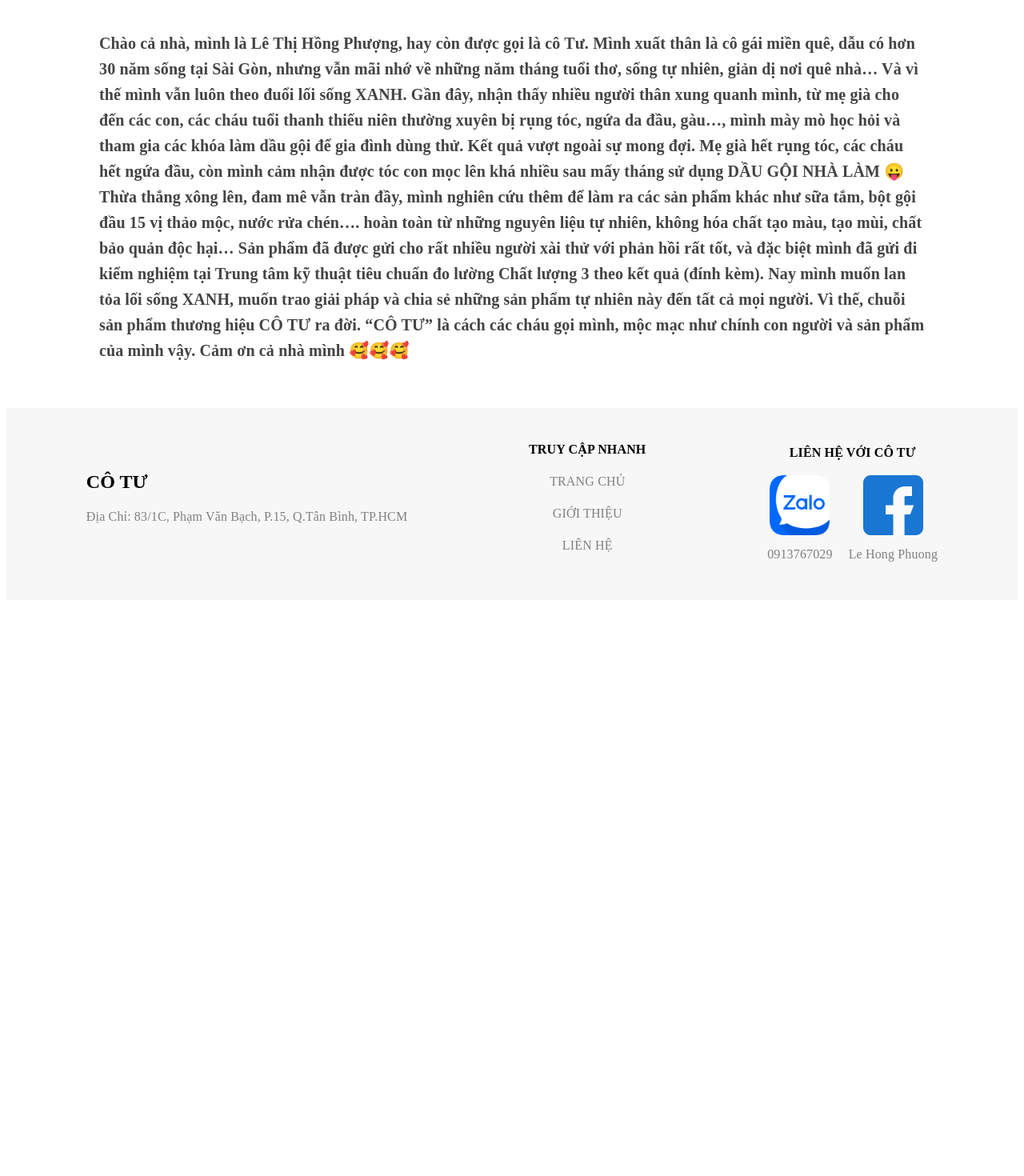
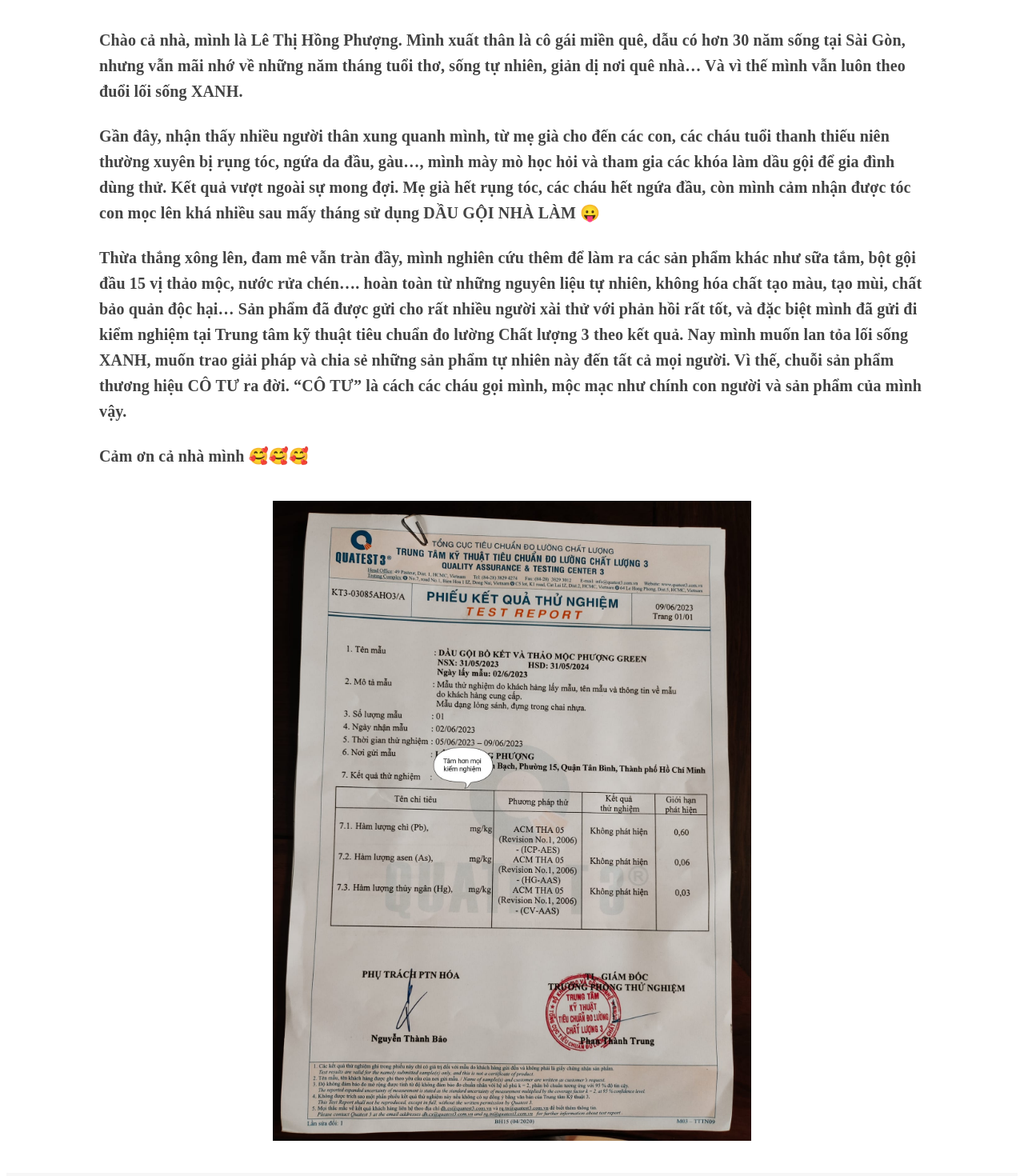
Before and after one commit to XkhangNguyen/dau-goi-co-tu, a React (Vite) app in the folder client/: page /gioi-thieu in a window 1280 px wide. Shown: the part 1000-2470 px from the top of the page at 80% size. Before the commit the page ends 1758 px from the top, so only its background shows below. Built offline with nearby package versions, Linux system fonts and the light colour scheme; a web font is replaced by a local one.

Commit message:
Fix content in about us

```diff
--- a/client/src/scenes/aboutPage/index.jsx
+++ b/client/src/scenes/aboutPage/index.jsx
@@ -2,9 +2,23 @@
 import {Container, Typography, Box } from '@mui/material';
 import useCheckMobileScreen from './../../components/checkMobileScreen'
 import ava from './../../assets/images/ava.jpg'
+import testResult from './../../assets/images/ket_qua_thu_nghiem.jpg'
 
 const AboutPage = () => {
     const isMobile = useCheckMobileScreen();
+
+    const renderParagraph = (text) => (
+        <Typography
+            variant="h6"
+            sx={{
+                textAlign: 'left',
+                paddingTop: '2vh',
+                paddingBottom:'1vh',
+            }}
+        >
+         {text}
+         </Typography>
+    )
 
     return (
         <div>
@@ -43,28 +57,26 @@
 
                 </Box>
 
-                <Typography
-                    variant="h6"
+                {renderParagraph('Chào cả nhà, mình là Lê Thị Hồng Phượng. Mình xuất thân là cô gái miền quê, dẫu có hơn 30 năm sống tại Sài Gòn, nhưng vẫn mãi nhớ về những năm tháng tuổi thơ, sống tự nhiên, giản dị nơi quê nhà… Và vì thế mình vẫn luôn theo đuổi lối sống XANH.')}
+                {renderParagraph('Gần đây, nhận thấy nhiều người thân xung quanh mình, từ mẹ già cho đến các con, các cháu tuổi thanh thiếu niên thường xuyên bị rụng tóc, ngứa da đầu, gàu…, mình mày mò học hỏi và tham gia các khóa làm dầu gội để gia đình dùng thử. Kết quả vượt ngoài sự mong đợi. Mẹ già hết rụng tóc, các cháu hết ngứa đầu, còn mình cảm nhận được tóc con mọc lên khá nhiều sau mấy tháng sử dụng DẦU GỘI NHÀ LÀM 😛')}
+                {renderParagraph(' Thừa thắng xông lên, đam mê vẫn tràn đầy, mình nghiên cứu thêm để làm ra các sản phẩm khác như sữa tắm, bột gội đầu 15 vị thảo mộc, nước rửa chén…. hoàn toàn từ những nguyên liệu tự nhiên, không hóa chất tạo màu, tạo mùi, chất bảo quản độc hại… Sản phẩm đã được gửi cho rất nhiều người xài thử với phản hồi rất tốt, và đặc biệt mình đã gửi đi kiểm nghiệm tại Trung tâm kỹ thuật tiêu chuẩn đo lường Chất lượng 3 theo kết quả. Nay mình muốn lan tỏa lối sống XANH, muốn trao giải pháp và chia sẻ những sản phẩm tự nhiên này đến tất cả mọi người. Vì thế, chuỗi sản phẩm thương hiệu CÔ TƯ ra đời. “CÔ TƯ” là cách các cháu gọi mình, mộc mạc như chính con người và sản phẩm của mình vậy.')}
+                {renderParagraph(' Cảm ơn cả nhà mình 🥰🥰🥰')}
+
+                <Box
                     sx={{
-                        textAlign: 'left',
-                        paddingTop: '2.5vh',
-                        paddingBottom:'2vh'
+                    backgroundImage: `url(${testResult})`,
+                    backgroundRepeat: 'no-repeat',
+                    backgroundPosition: 'center',
+                    backgroundSize: 'contain',
+                    height: isMobile ? '55vh' : '800px',
+                    width: 'inherit',
+                    margin: '0 auto',
+                    maxWidth: '100%',
+                    margin:'4vh 0'
                     }}
                 >
-                Chào cả nhà,
-                mình là Lê Thị Hồng Phượng, hay còn được gọi là cô Tư. Mình xuất thân là cô gái miền quê, dẫu có hơn 30 năm sống tại Sài Gòn, nhưng vẫn mãi nhớ về những năm tháng tuổi thơ, sống tự nhiên, giản dị nơi quê nhà…
-                Và vì thế mình vẫn luôn theo đuổi lối sống XANH.
-                Gần đây, nhận thấy nhiều người thân xung quanh mình, từ mẹ già cho đến các con, các cháu tuổi thanh thiếu niên thường xuyên bị rụng tóc, ngứa da đầu, gàu…, mình mày mò học hỏi và tham gia các khóa làm dầu gội để gia đình dùng thử.
-                Kết quả vượt ngoài sự mong đợi.
-                Mẹ già hết rụng tóc, các cháu hết ngứa đầu, còn mình cảm nhận được tóc con mọc lên khá nhiều sau mấy tháng sử dụng DẦU GỘI NHÀ LÀM 😛
-                Thừa thắng xông lên, đam mê vẫn tràn đầy, mình nghiên cứu thêm để làm ra các sản phẩm khác như sữa tắm, bột gội đầu 15 vị thảo mộc, nước rửa chén…. hoàn toàn từ những nguyên liệu tự nhiên, không hóa chất tạo màu, tạo mùi, chất bảo quản độc hại…
-                Sản phẩm đã được gửi cho rất nhiều người xài thử với phản hồi rất tốt, và đặc biệt mình đã gửi đi kiểm nghiệm tại Trung tâm kỹ thuật tiêu chuẩn đo lường Chất lượng 3 theo kết quả (đính kèm).
-                Nay mình muốn lan tỏa lối sống XANH, muốn trao giải pháp và chia sẻ những sản phẩm tự nhiên này đến tất cả mọi người.
-                Vì thế, chuỗi sản phẩm thương hiệu CÔ TƯ ra đời.
-                “CÔ TƯ” là cách các cháu gọi mình, mộc mạc như chính con người và sản phẩm của mình vậy.
-                Cảm ơn cả nhà mình 🥰🥰🥰
-                </Typography>
 
+                </Box>
             </Container>
         </div>
     )}
```
Also changed, not shown: client/src/assets/images/ket_qua_thu_nghiem.jpg (added).
